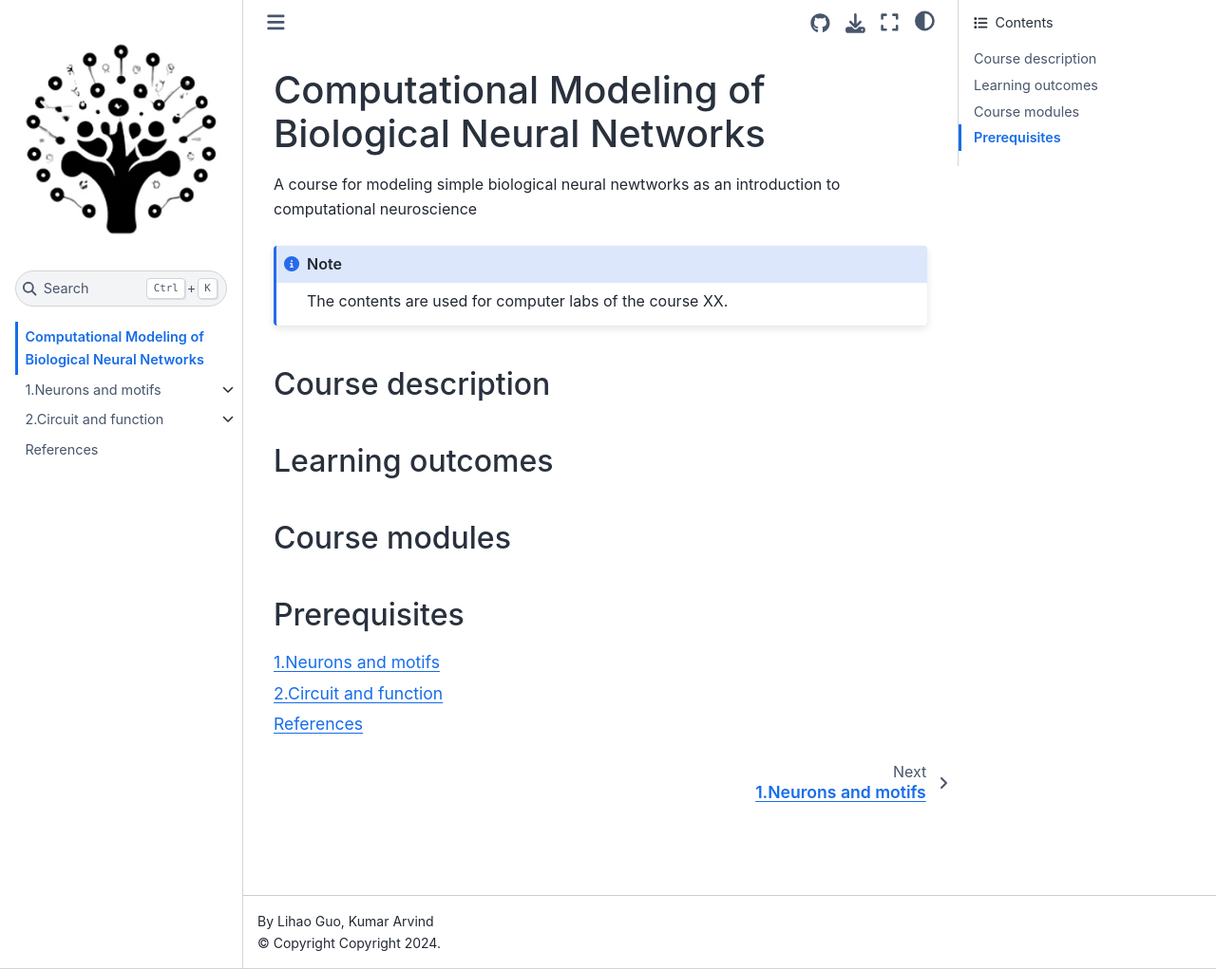
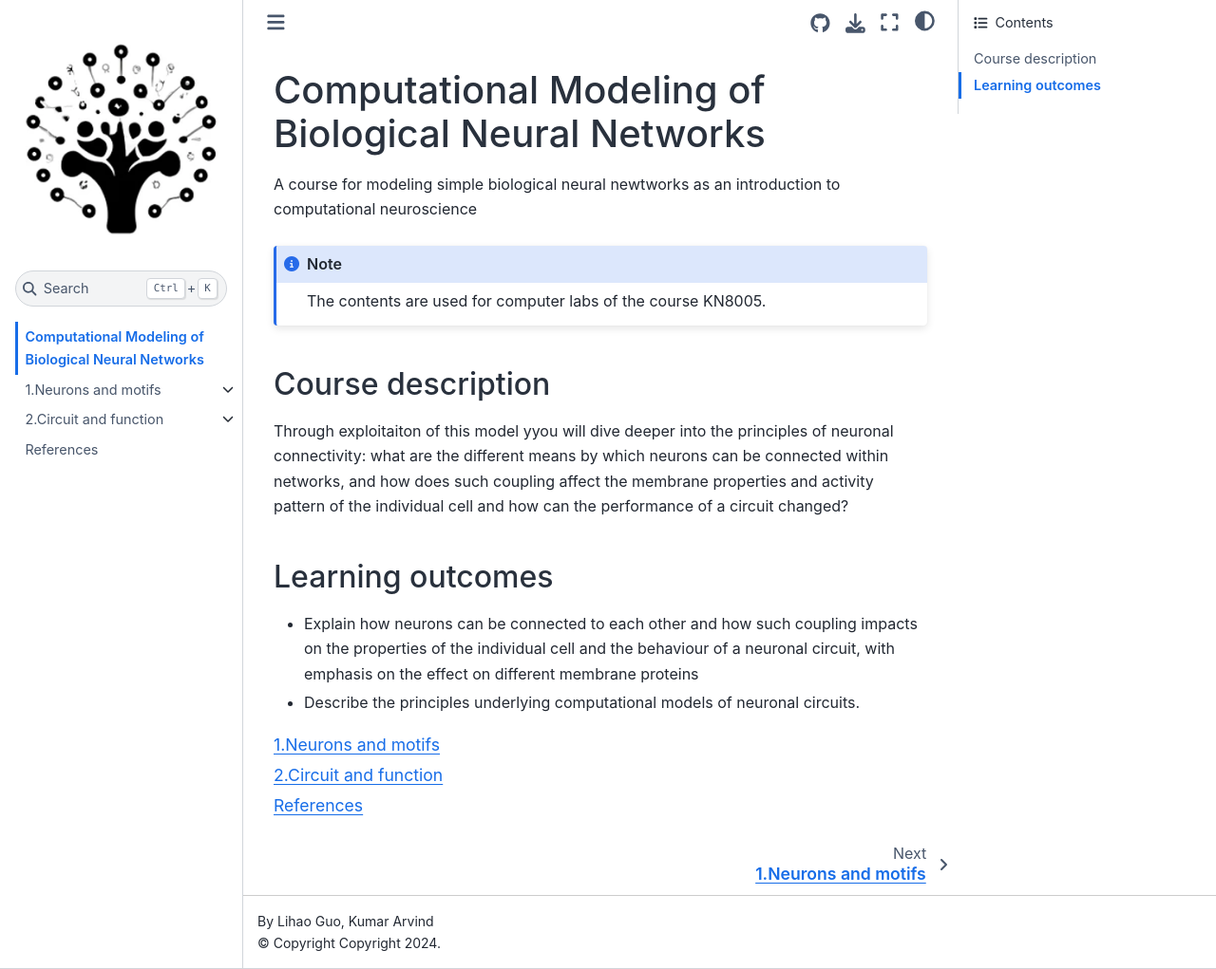
Before and after one commit to weirdoglh/ComBioNetwork, a Jupyter Book: the page built from book/intro.md, in a window 1280 px wide and 1021 px high. Shown: the whole window at 95% size. Built offline with Jupyter Book 1.0.4 settings and Sphinx 7.4.7 and the Sphinx Book theme 1.1.4, drawn with Linux system fonts in a browser that asks for light colours; pages that are not in the unit, such as notebooks, are missing from menus.

Commit message:
Update intro.md

````diff
--- a/book/intro.md
+++ b/book/intro.md
@@ -3,16 +3,16 @@
 A course for modeling simple biological neural newtworks as an introduction to computational neuroscience
 
 :::{note}
-The contents are used for computer labs of the course XX.
+The contents are used for computer labs of the course KN8005.
 :::
 
 ## Course description
+Through exploitaiton of this model yyou will dive deeper into the principles of neuronal connectivity: what are the different means by which neurons can be connected within networks, and how does such coupling affect the membrane properties and activity pattern of the individual cell and how can the performance of a circuit changed?
 
 ## Learning outcomes
+* Explain how neurons can be connected to each other and how such coupling impacts on the properties of the individual cell and the behaviour of a neuronal circuit, with emphasis on the effect on different membrane proteins
+* Describe the principles underlying computational models of neuronal circuits.
 
-## Course modules
-
-## Prerequisites
 
 ```{tableofcontents}
 ```
````
